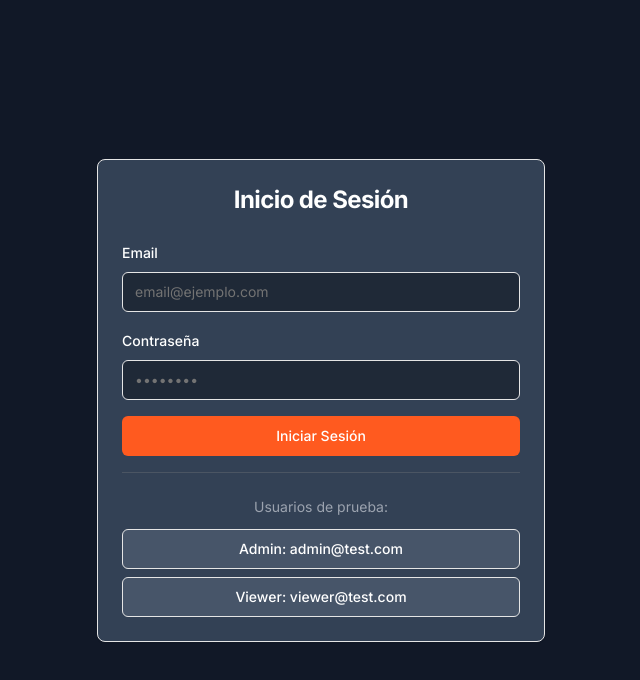
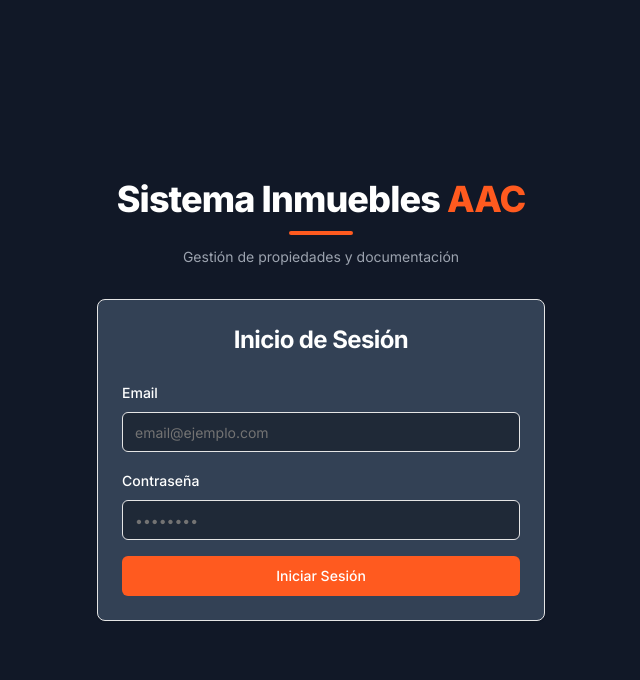
Before and after one commit to eveernst/inmobiliaria, a Next.js app: page /login in a window 1280 px wide. Shown: the top 680 px of the page, without its empty margins (319-959 px from the left). Built offline with nearby package versions, Linux system fonts and the light colour scheme.

Commit message:
feat(login): add app title above login card

```diff
--- a/src/components/Login.tsx
+++ b/src/components/Login.tsx
@@ -52,6 +52,15 @@ export default function LoginScreen() {
   return (
     <div className="flex flex-col items-center justify-center p-4 min-h-screen bg-gray-900">
       <div className="w-full max-w-md">
+        <div className="mb-8 text-center">
+          <h1 className="text-4xl font-extrabold tracking-tight text-white">
+            Sistema Inmuebles <span className="text-orange-500">AAC</span>
+          </h1>
+          <div className="mx-auto mt-3 h-1 w-16 rounded-full bg-orange-500" />
+          <p className="mt-3 text-sm text-gray-400">
+            Gestión de propiedades y documentación
+          </p>
+        </div>
         <Card className="w-full bg-slate-700 text-white">
           <CardHeader>
             <CardTitle className="text-2xl font-bold text-center">
@@ -99,7 +108,7 @@ export default function LoginScreen() {
               </Button>
             </form>
 
-            <div className="mt-6 pt-6 border-t border-gray-600">
+            {/* <div className="mt-6 pt-6 border-t border-gray-600">
               <p className="text-sm text-gray-400 mb-3 text-center">
                 Usuarios de prueba:
               </p>
@@ -116,7 +125,7 @@ export default function LoginScreen() {
                   </Button>
                 ))}
               </div>
-            </div>
+            </div> */}
           </CardContent>
         </Card>
       </div>
```
